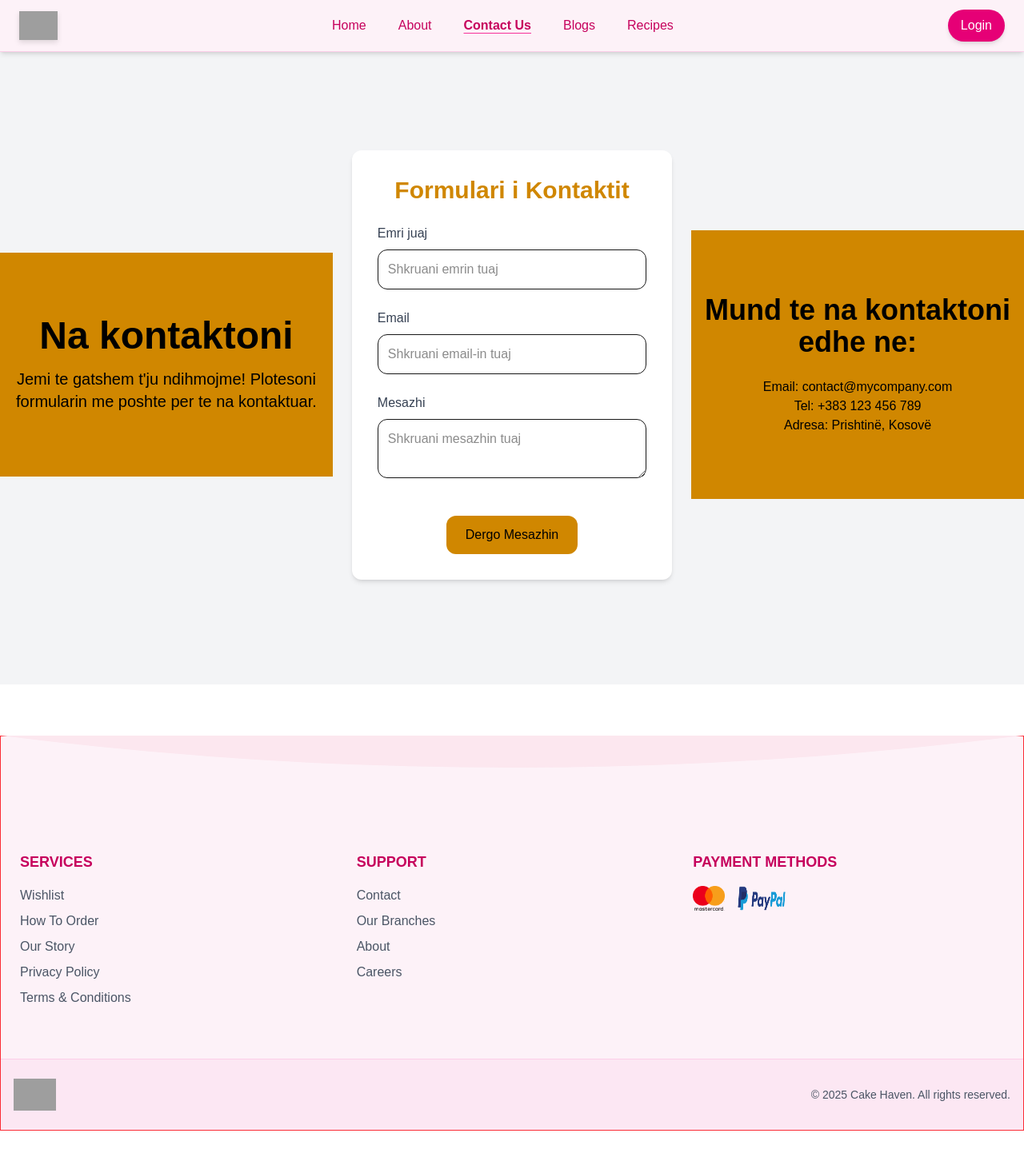
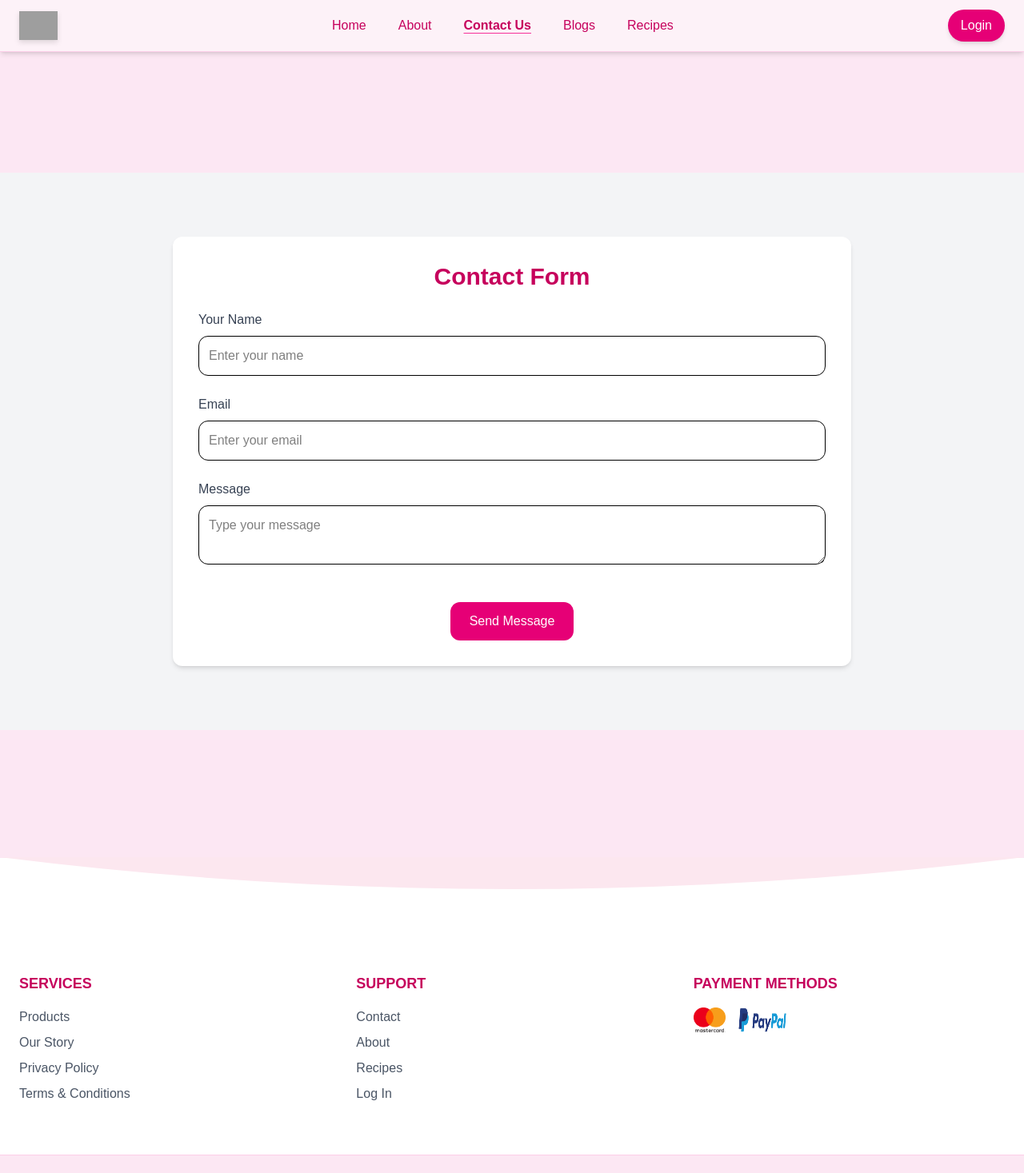
Before and after one commit to emorina1/foodly, a Next.js app: page /contact in a window 1280 px wide. Shown: the top 1467 px of the page at 80% size. Before the commit the page ends 1414 px from the top, so only its background shows below. Built offline with nearby package versions, Linux system fonts and the light colour scheme; grey boxes are pictures that could not be loaded.

Commit message:
Update Contact Form
and Footer

```diff
--- a/src/components/Footer/index.tsx
+++ b/src/components/Footer/index.tsx
@@ -21,8 +21,7 @@ const itemVariants = {
 
 export default function Footer() {
   return (
-    <footer className="bg-pink-50 text-gray-700 mt-16 border border-red-500">
-
+    <footer>
       <div className="relative overflow-hidden leading-[0] -mt-[1px]">
         <svg
           className="relative block w-full h-[80px]"
@@ -46,11 +45,18 @@ export default function Footer() {
             viewport={{ once: true, amount: 0.4 }}
             variants={listVariants}
           >
-            {["Wishlist", "How To Order", "Our Story", "Privacy Policy", "Terms & Conditions"].map((text, idx) => (
-              <motion.li key={idx} variants={itemVariants} className="hover:text-pink-500 transition">
-                {text}
+            <motion.li variants={itemVariants} className="hover:text-pink-500 transition">
+              <Link href="/blogs">Products</Link>
             </motion.li>
-            ))}
+            <motion.li variants={itemVariants} className="hover:text-pink-500 transition">
+              <Link href="/about">Our Story</Link>
+            </motion.li>
+            <motion.li variants={itemVariants} className="hover:text-pink-500 transition">
+              <Link href="#">Privacy Policy</Link>
+            </motion.li>
+            <motion.li variants={itemVariants} className="hover:text-pink-500 transition">
+              <Link href="#">Terms & Conditions</Link>
+            </motion.li>
           </motion.ul>
         </div>
 
@@ -64,11 +70,18 @@ export default function Footer() {
             viewport={{ once: true, amount: 0.4 }}
             variants={listVariants}
           >
-            {["Contact", "Our Branches", "About", "Careers"].map((text, idx) => (
-              <motion.li key={idx} variants={itemVariants} className="hover:text-pink-500 transition">
-                {text}
+            <motion.li variants={itemVariants} className="hover:text-pink-500 transition">
+              <Link href="/contact">Contact</Link>
             </motion.li>
-            ))}
+            <motion.li variants={itemVariants} className="hover:text-pink-500 transition">
+              <Link href="/about">About</Link>
+            </motion.li>
+            <motion.li variants={itemVariants} className="hover:text-pink-500 transition">
+              <Link href="/recipes">Recipes</Link>
+            </motion.li>
+            <motion.li variants={itemVariants} className="hover:text-pink-500 transition">
+              <Link href="/login">Log In</Link>
+            </motion.li>
           </motion.ul>
         </div>
 
--- a/src/pages/contact/index.tsx
+++ b/src/pages/contact/index.tsx
@@ -2,10 +2,10 @@ import { motion } from "framer-motion";
 import { useState } from "react";
 
 export default function Contact() {
-  const[formData, setFormData] = useState({
-    name:"",
-    email:"",
-    message:"",
+  const [formData, setFormData] = useState({
+    name: "",
+    email: "",
+    message: "",
   });
 
   const handleChange = (e: any) => {
@@ -16,28 +16,23 @@ export default function Contact() {
   const handleSubmit = (e: any) => {
     e.preventDefault();
     console.log("Form Data Submitted:", formData);
-    //U can add an API call here to submit the from data
-    setFormData({ name: "", email:"", message:"" }); //Clear the form after submission
+    setFormData({ name: "", email: "", message: "" });
   };
 
   return (
     <div className="pt-14">
-    <div className="flex flex-coll items-center justify-center min-h-screen bg-gray-100">
-      {/*Introduction Section*/}
+      <div className="flex flex-col items-center justify-center min-h-screen bg-gray-100">
+        {/* Left Pink Strip */}
         <motion.section
-            className="w-full py-20 bg-yellow-600 text-black text-center"
+          className="w-full py-20 bg-pink-100 text-pink-700 text-center"
           initial={{ opacity: 0 }}
           animate={{ opacity: 1 }}
           transition={{ duration: 1 }}
         >
-          <h1 className="text-5xl font-bold mb-4">Na kontaktoni</h1>
-          <p className="text-xl">
-            Jemi te gatshem t'ju ndihmojme! Plotesoni formularin me poshte per
-            te na kontaktuar.
-          </p>
+          {/* No text here (just design accent) */}
         </motion.section>
 
-        {/*Contact Form Section*/}
+        {/* Contact Form */}
         <motion.section
           className="max-w-4xl w-full py-20 px-6"
           initial={{ y: 100 }}
@@ -45,19 +40,19 @@ export default function Contact() {
           transition={{ duration: 1 }}
         >
           <div className="bg-white p-8 rounded-xl shadow-md">
-          <h2 className="text-3xl font-bold text-yellow-600 mb-6 text-center">
-            Formulari i Kontaktit
+            <h2 className="text-3xl font-bold text-pink-700 mb-6 text-center">
+              Contact Form
             </h2>
             <form onSubmit={handleSubmit} className="space-y-6">
               <div>
-              <label className="block text-gray-700">Emri juaj</label>
+                <label className="block text-gray-700">Your Name</label>
                 <input
                   type="text"
                   name="name"
                   value={formData.name}
                   onChange={handleChange}
-                className="w-full mt-2 p-3 border rounded-xl"
-                placeholder="Shkruani emrin tuaj"
+                  className="w-full mt-2 p-3 border rounded-xl text-black"
+                  placeholder="Enter your name"
                   required
                 />
               </div>
@@ -68,19 +63,19 @@ export default function Contact() {
                   name="email"
                   value={formData.email}
                   onChange={handleChange}
-                className="w-full mt-2 p-3 border rounded-xl"
-                placeholder="Shkruani email-in tuaj"
+                  className="w-full mt-2 p-3 border rounded-xl text-black"
+                  placeholder="Enter your email"
                   required
                 />
               </div>
               <div>
-              <label className="block text-gray-700">Mesazhi</label>
+                <label className="block text-gray-700">Message</label>
                 <textarea
                   name="message"
                   value={formData.message}
                   onChange={handleChange}
-                className="w-full mt-2 p-3 border rounded-xl"
-                placeholder="Shkruani mesazhin tuaj"
+                  className="w-full mt-2 p-3 border rounded-xl text-black"
+                  placeholder="Type your message"
                   required
                 />
               </div>
@@ -89,32 +84,27 @@ export default function Contact() {
                   whileHover={{ scale: 1.05 }}
                   whileTap={{ scale: 0.95 }}
                   type="submit"
-                className="mt-4 px-6 py-3 bg-yellow-600 text-black rounded-xl"
+                  className="mt-4 px-6 py-3 bg-pink-600 text-white rounded-xl hover:bg-pink-700 transition"
                 >
-                Dergo Mesazhin
+                  Send Message
                 </motion.button>
               </div>
             </form>
           </div>
         </motion.section>
 
-      {/* Contact Information Section*/}
+        {/* Right Pink Strip */}
         <motion.section
-          className="w-full py-20 bg-yellow-600 text-black text-center"
+          className="w-full py-20 bg-pink-100 text-pink-700 text-center"
           initial={{ opacity: 0 }}
           animate={{ opacity: 1 }}
           transition={{ duration: 1 }}
         >
-          <h2 className="text-4xl font-bold mb-6">
-            Mund te na kontaktoni edhe ne:
-          </h2>
-          <p> Email: contact@mycompany.com</p>
-          <p> Tel: +383 123 456 789 </p>
-          <p> Adresa: Prishtinë, Kosovë</p>
+          {/* No text here (just design accent) */}
         </motion.section>
       </div>
     </div>
   );
 }
 
-Contact.displayName = "Contact Us | My Application";
+Contact.displayName = "Contact Us | Cake Shop";
```
Lines whose indentation alone changed are shown as unchanged.
